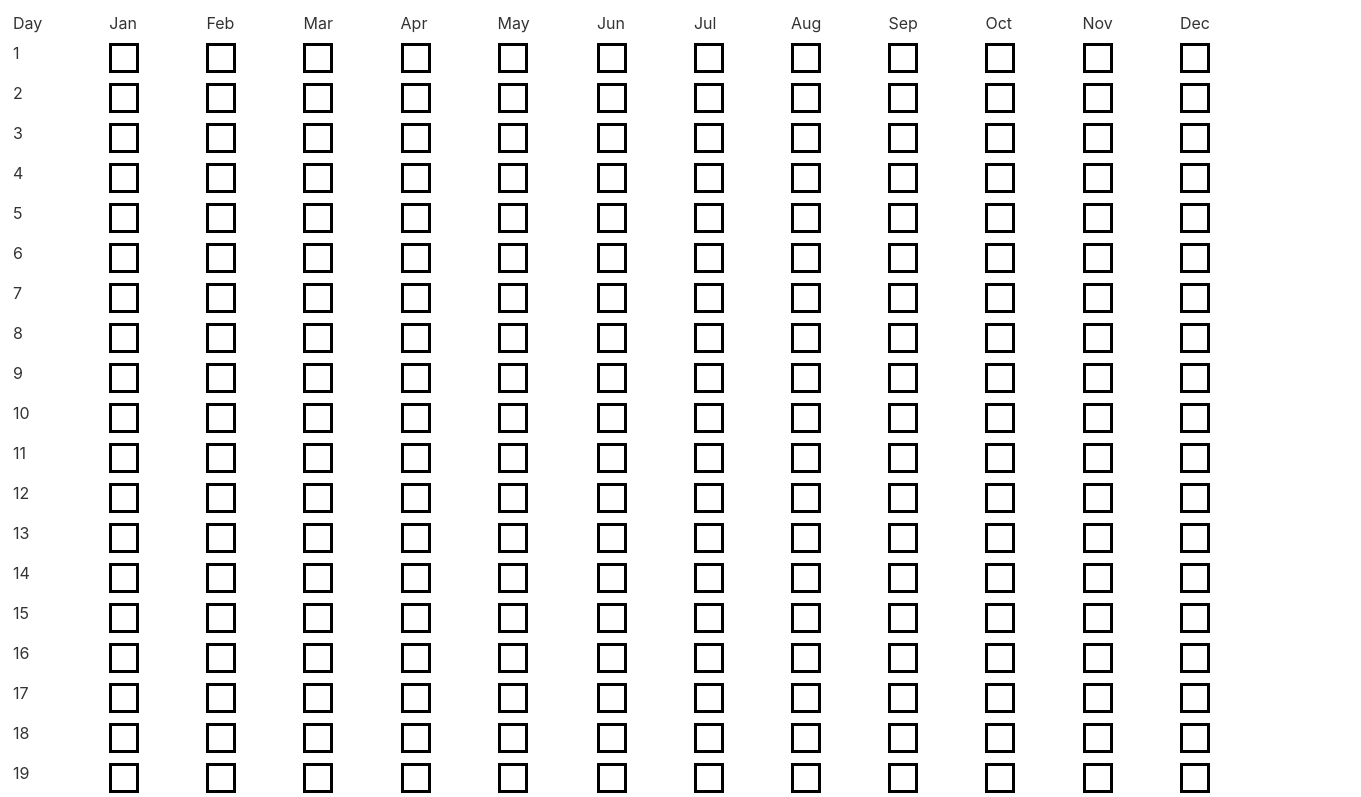
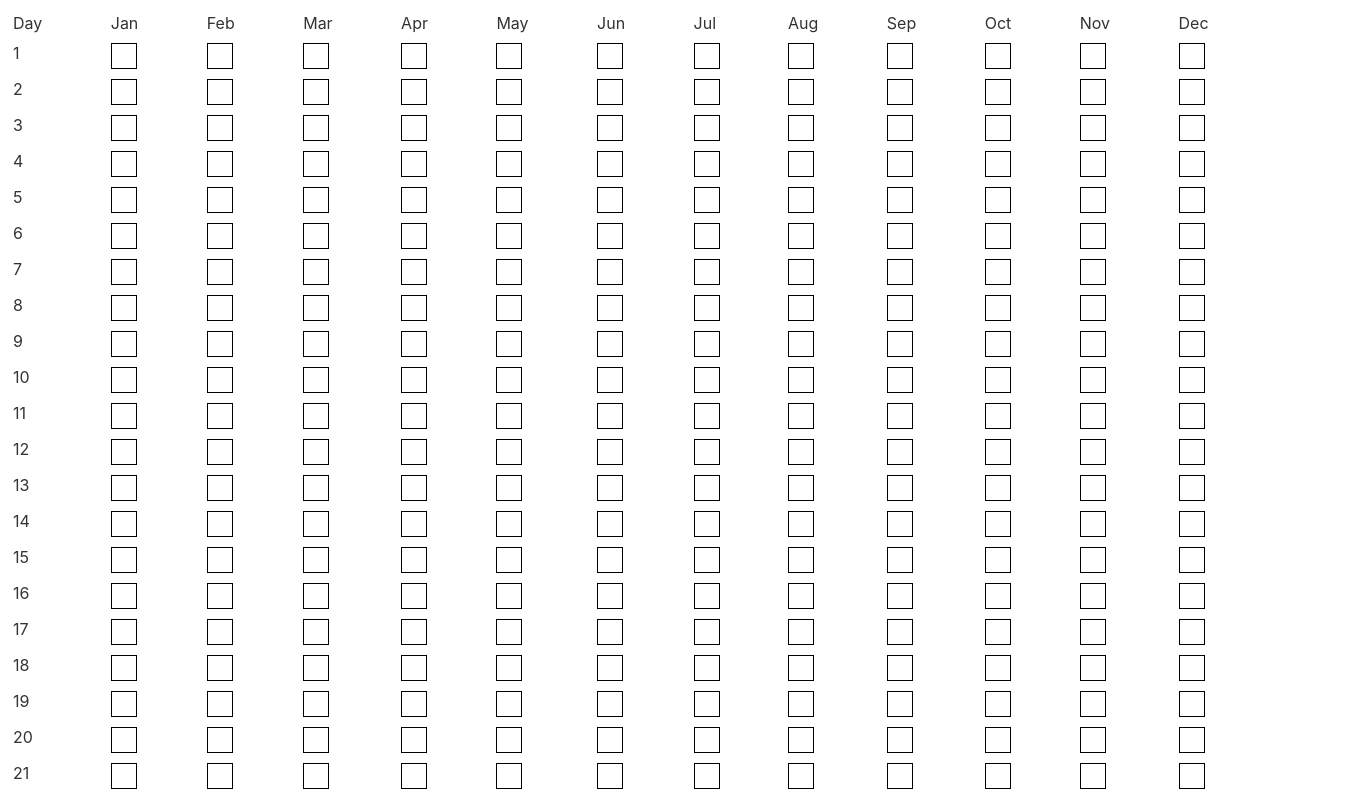
Before and after one commit to jflam/everyday, a Svelte app: page / in a window 1280 px wide. Shown: the top 797 px of the page, 1361 px wide, since content can reach past the window. Built offline with nearby package versions, Linux system fonts and the light colour scheme.

Commit message:
adding tooltips that reveal dates

```diff
--- a/src/App.svelte
+++ b/src/App.svelte
@@ -8,12 +8,14 @@
 	5. DONE Write a loop to create a year's worth of day components
 	6. DONE Make CSS table responsive
 	7. DONE Make CSS table printable
-	8. Add a Svelte store for persisting the state of those components
-	9. Wire up the Svelte store to local browser storage
-	10. Create some designs for the 365 calendar (perhaps modeled after the github activity tracker)
-	11. Add routes that accomodate different goals (e.g., floss or cook meal)
-	12. Add a way to synchronize user state to an OAuth based file store, e.g., Dropbox or OneDrive
-	13. Add a way to synchronize user state to Fluid Framework and repackage app as a Fluid component
+	8. DONE Create CSS tooltips that show the dates
+	9. Make CSS tooltips dynamic, i.e., on right side of screen they display whole tooltip vs. clipping
+	10. Add a Svelte store for persisting the state of those components
+	11. Wire up the Svelte store to local browser storage
+	12. Create some designs for the 365 calendar (perhaps modeled after the github activity tracker)
+	13. Add routes that accomodate different goals (e.g., floss or cook meal)
+	14. Add a way to synchronize user state to an OAuth based file store, e.g., Dropbox or OneDrive
+	15. Add a way to synchronize user state to Fluid Framework and repackage app as a Fluid component
 -->
 
 <script>
@@ -26,7 +28,6 @@ function daysInMonth (month, year) {
 }
 
 const year = 2020;
-const daysInJan = daysInMonth(1, year);
 </script>
 
 <div>
@@ -36,9 +37,9 @@ const daysInJan = daysInMonth(1, year);
 	{#each Array(31) as _, i}
 		<div style="--column:{1}; --row:{i + 2}">{i + 1}</div>
 	{/each}
-	{#each Array(12) as _, i}
-		{#each Array(daysInMonth(i + 1, year)) as _, j}
-			<Day column={i + 2} row={j + 2}/>
+	{#each Array(12) as _, m}
+		{#each Array(daysInMonth(m + 1, year)) as _, d}
+			<Day column={m + 2} row={d + 2} date={new Date(year, m, d + 1)}/>
 		{/each}
 	{/each}
 </div>
--- a/src/Day.svelte
+++ b/src/Day.svelte
@@ -2,17 +2,23 @@
     export let clicked = false;
     export let column = 1;
     export let row = 1;
+    export let date = Date.now();
+
+    const dateFormat = { weekday: 'short', year: 'numeric', month: 'short', day: 'numeric' };
 
 	function handleClick() {
 		clicked = !clicked;
 	}
 </script>
 
-<div style="--column:{column};--row:{row}" on:click={handleClick} class={clicked ? 'selected': ''}></div>
+<div style="--column:{column};--row:{row}" on:click={handleClick} class={clicked ? 'selected': ''}>
+    <span class="tooltip">{date.toLocaleDateString("en-US", dateFormat)}</span>
+</div>
 
 <style>
 	div {
         border: solid black;
+        border-width: thin;
 	 	height: 1.5em;
 		width: 1.5em;
 		background-color: white;
@@ -20,8 +26,20 @@
         grid-column: var(--column);
         grid-row: var(--row);
 	}
-
+    div:hover .tooltip {
+        visibility: visible;
+    }
 	.selected {
 		background-color: green;
 	}
+    div .tooltip {
+        visibility: hidden;
+        position: relative;
+        top: -20px;
+        left: 25px;
+        background: black;
+        color: white;
+        padding: 0px 5px 5px 5px;
+        white-space: nowrap;
+    }
 </style>
```
